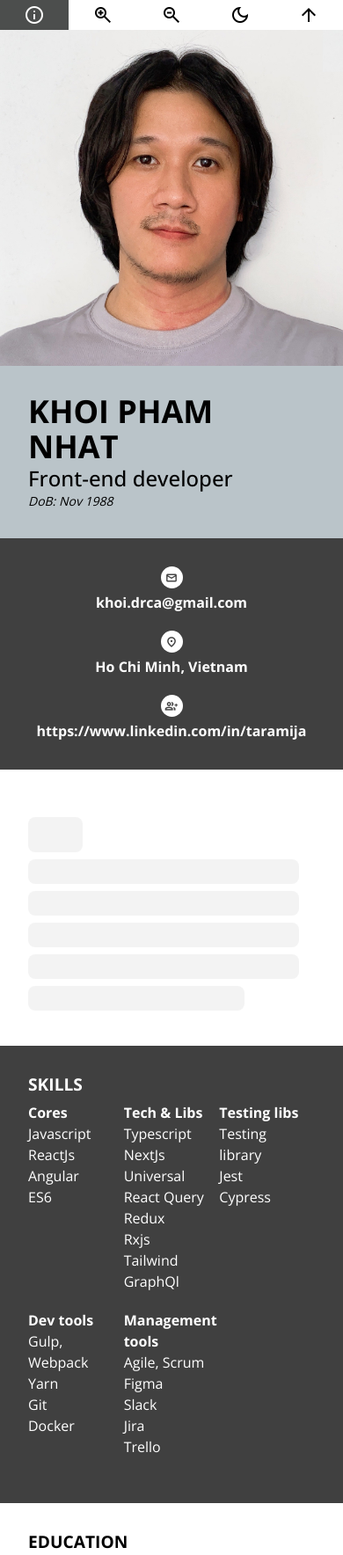
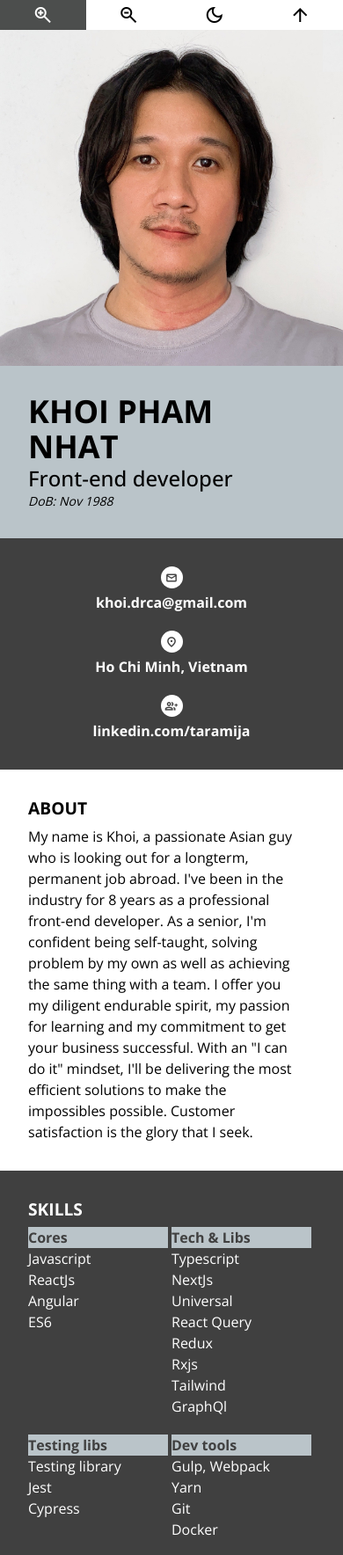
Before and after one commit to ethanpham1811/cv, a website: page index.html in a window 390 px wide. Shown: the top 1768 px of the page at 88% size. Drawn offline with nearby package versions, Linux system fonts and the light colour scheme.

Commit message:
fix responsive design & content

```diff
--- a/index.html
+++ b/index.html
@@ -40,6 +40,7 @@
         --header-color: hsl(201, 12%, 76%);
         --nav-color: hsl(0, 0%, 25%);
         --ske-color: hsl(0, 0%, 91%);
+        --link-color: hsl(219, 78%, 61%);
       }
       @layer base {
         html {
@@ -60,7 +61,7 @@
           @apply relative text-black md:text-white bg-white md:bg-[#4c4e4d] hover:bg-[#4c4e4d] hover:text-white md:hover:bg-white md:hover:text-[#4c4e4d] transition-all flex items-center grow;
         }
         .nav__btn-icon {
-          @apply w-full p-[5px]
+          @apply w-full md:max-w-[34px] p-[5px]
           before:opacity-0 before:translate-x-5 before:transition-all
           after:opacity-0 after:translate-x-5 after:transition-all
           hover:before:opacity-100 hover:before:translate-x-0
@@ -68,12 +69,12 @@
           before:absolute
           after:absolute
           before:border-4 before:border-transparent before:border-r-white before:border-solid before:top-[calc(50%_-_5px)] before:left-[37px]
-          after:lowercase after:font-body after:text-[12px] after:bg-white after:top-0 after:left-[45px] after:text-black after:px-5 after:py-2 after:rounded-sm after:whitespace-pre-wrap after:w-max
+          after:lowercase after:font-body after:text-[12px] after:bg-white after:top-0 after:left-[45px] after:text-black after:px-[15px] after:py-[8px] after:rounded-sm after:whitespace-pre-wrap after:w-max
           max-md:before:hidden
           max-md:after:hidden;
         }
         .contact__link--slide {
-          @apply text-transparent bg-[linear-gradient(90deg,#6e91d1_50%,#fff_0)] bg-[right] hover:bg-[left] bg-clip-text transition-all duration-500 bg-[length:200%_100%];
+          @apply text-transparent bg-[linear-gradient(90deg,var(--header-color)_50%,#fff_0)] bg-[right] hover:bg-[left] bg-clip-text transition-all ease-out duration-200 bg-[length:200%_100%];
         }
       }
     </style>
@@ -81,13 +82,13 @@
   <body class="bg-[#4c4e4d] dark:bg-[#383737] font-body text-[16px]" id="top">
     <a href="#skill-list" class="sr-only focus:not-sr-only" tabindex="1">Skip to skill list</a>
     <main
-      class="dark:bg-[#4c4e4d] dark:text-white relative text-base container md:min-w-[1000px] xl:max-w-5xl mx-auto grid grid-cols-1 md:grid-cols-[50px_300px_1fr] bg-white shadow-[0_0_1rem] shadow-black md:mt-10 md:mb-10"
+      class="dark:bg-[#4c4e4d] dark:text-white relative text-base container xl:min-w-[1000px] xl:max-w-5xl mx-auto grid grid-cols-1 md:grid-cols-[50px_300px_1fr] bg-white shadow-[0_0_1rem] shadow-black md:mt-10 md:mb-10"
     >
       <nav
         class="sticky z-10 md:fixed top-0 md:top-[calc(50vh_-_100px)] left-[10px] md:rounded-[10px] flex md:flex-col md:shadow-[0_0_10px] bg-[#838383] text-[16px] leading-normal"
       >
-        <button class="nav__btn md:rounded-t-[10px]">
-          <span class="material-symbols-outlined nav__btn-icon after:content-['This_page_is_styled_by_TailwindCss_\A_my_name_is_Khoi']">info</span>
+        <button class="nav__btn md:rounded-t-[10px] max-md:hidden">
+          <span class="material-symbols-outlined nav__btn-icon after:content-['This_page_is_styled_using_TailwindCss']">info</span>
         </button>
         <button class="nav__btn">
           <span class="material-symbols-outlined nav__btn-icon after:content-['Increase_font_size']" onclick="zoom(true)">zoom_in</span>
@@ -96,10 +97,10 @@
           <span class="material-symbols-outlined nav__btn-icon after:content-['Decrease_font_size']" onclick="zoom(false)">zoom_out</span>
         </button>
         <button class="nav__btn" id="darkBtn">
-          <span class="material-symbols-outlined nav__btn-icon after:content-['Dark_mode_switcher']" onclick="switchMode()">dark_mode</span>
+          <span class="material-symbols-outlined nav__btn-icon after:content-['Dark_mode']" onclick="switchMode()">dark_mode</span>
         </button>
         <button class="nav__btn md:rounded-b-[10px]">
-          <span class="material-symbols-outlined nav__btn-icon after:content-['Scroll_to_top']"
+          <span class="material-symbols-outlined nav__btn-icon after:content-['Scroll_top']"
             ><a href="#top" class="w-full block">arrow_upward</a></span
           >
         </button>
@@ -107,10 +108,10 @@
       <div></div>
 
       <!-- Avatar -->
-      <section class="bg-[var(--header-color)]">
+      <section class="flex items-center bg-[var(--header-color)] dark:bg-[#4c4e4d]">
         <picture>
           <source srcset="imgs/avt_sm.jpg" media="(min-width:768px)" />
-          <img data-id="avt" src="imgs/avt_lg.jpg" alt="avatar" class="hidden" onload="onAvtLoaded()" />
+          <img data-id="avt" src="imgs/avt_lg.jpg" alt="Khoi's front face" class="hidden" onload="onAvtLoaded()" />
           <div
             data-id="avtSke"
             class="bg-[url('imgs/skeleton.svg')] bg-[length:30%] md:bg-cover bg-no-repeat bg-center avatar__clip--mb md:avatar__clip min-h-[294px] animate-pulse"
@@ -119,16 +120,16 @@
       </section>
 
       <!-- Name -->
-      <header data-id="name" class="flex flex-col justify-end p-8 pr-[50px] bg-[var(--header-color)] dark:bg-[#4c4e4d] hidden">
+      <header data-id="name" class="flex flex-col justify-end p-8 pr-[50px] bg-[var(--header-color)] dark:bg-[#4c4e4d]">
         <h1 class="text-4xl font-bold">KHOI PHAM NHAT</h1>
         <div class="font-medium text-2xl">Front-end developer</div>
         <div class="italic text-sm">DoB: <time datetime="1988-11-18">Nov 1988</time></div>
       </header>
-      <div data-id="nameSke" class="min-h-[294px] flex flex-col justify-end bg-[var(--header-color)] p-8">
+      <!-- <div data-id="nameSke" class="min-h-[294px] flex flex-col justify-end bg-[var(--header-color)] p-8">
         <div class="bg-[var(--ske-color)] rounded-lg mb-2 h-10 w-[50%] animate-pulse"></div>
         <div class="bg-[var(--ske-color)] rounded-lg mb-2 h-7 w-[30%] animate-pulse"></div>
         <div class="bg-[var(--ske-color)] rounded-md h-5 w-[25%] animate-pulse"></div>
-      </div>
+      </div> -->
 
       <div class="row-span-3"></div>
 
@@ -164,48 +165,41 @@
             >
               group_add
             </span>
-            <a class="font-bold contact__link--slide" href="https://www.linkedin.com/in/taramija">https://www.linkedin.com/in/taramija</a>
+            <a class="font-bold contact__link--slide" href="https://www.linkedin.com/in/taramija">linkedin.com/taramija</a>
           </li>
         </ul>
       </section>
 
       <!-- About -->
       <section
-        class="dark:text-white relative flex flex-col p-8 pr-[50px] text-black after:absolute after:border-t-[1px] after:w-[calc(100%_-_2rem_-_50px)] after:bottom-0 after:border-black after:max-md:hidden"
+        class="dark:text-white relative flex flex-col p-8 pr-[50px] text-black after:absolute after:border-t-[1px] after:w-[calc(100%_-_2rem_-_50px)] after:bottom-0 dark:after:border-white after:border-black after:max-md:hidden"
         tabindex="1"
       >
-        <article data-id="article" class="flex-grow hidden">
+        <article data-id="article" class="flex-grow">
           <h3 class="text-[1.2rem] mb-2 uppercase font-bold">about</h3>
           <p>
-            My name is Khoi, a passionate Asian guy who is looking out for a longterm, permanent job abroad. I've been in the industry for 8 years. As
-            a senior, I'm confident being self-taught, solving problem by my own as well as achieving the same thing with a team. I offer you my
-            diligent endurable spirit, my passion in learning and my commitment to get your business successful. With an "I can do it" mindset, I'll
-            be delivering the most efficient solutions to turn the impossibles possible. Customer satisfaction is the glory that I seek.
+            My name is Khoi, a passionate Asian guy who is looking out for a longterm, permanent job abroad. I've been in the industry for 8 years as
+            a professional front-end developer. As a senior, I'm confident being self-taught, solving problem by my own as well as achieving the same
+            thing with a team. I offer you my diligent endurable spirit, my passion for learning and my commitment to get your business successful.
+            With an "I can do it" mindset, I'll be delivering the most efficient solutions to make the impossibles possible. Customer satisfaction is
+            the glory that I seek.
           </p>
         </article>
-        <div data-id="articleSke" class="min-h-[250px] flex flex-col justify-end bg-white">
-          <div class="bg-[var(--ske-color)] rounded-lg mb-2 h-10 w-[20%] animate-pulse"></div>
-          <div class="bg-[var(--ske-color)] rounded-lg mb-2 h-7 w-full animate-pulse"></div>
-          <div class="bg-[var(--ske-color)] rounded-lg mb-2 h-7 w-full animate-pulse"></div>
-          <div class="bg-[var(--ske-color)] rounded-lg mb-2 h-7 w-full animate-pulse"></div>
-          <div class="bg-[var(--ske-color)] rounded-lg mb-2 h-7 w-full animate-pulse"></div>
-          <div class="bg-[var(--ske-color)] rounded-lg mb-2 h-7 w-[80%] animate-pulse"></div>
-        </div>
       </section>
 
       <!-- Skills -->
       <section class="relative bg-[var(--nav-color)] flex flex-col p-8 text-white row-span-2 scroll-smooth" tabindex="1" id="skill-list">
         <h3 class="text-[1.2rem] mb-2 uppercase font-bold">skills</h3>
-        <div class="grid md:grid-cols-1 sm:grid-cols-5 grid-cols-3">
+        <div class="grid md:grid-cols-1 sm:grid-cols-5 grid-cols-2">
           <ul class="flex flex-col mr-1 md:mr-0 md:text-right mb-5">
-            <li class="font-bold">Cores</li>
+            <li class="max-md:bg-[var(--header-color)] text-white max-md:text-[var(--nav-color)] break-words font-bold">Cores</li>
             <li>Javascript</li>
             <li>ReactJs</li>
             <li>Angular</li>
             <li>ES6</li>
           </ul>
           <ul class="flex flex-col mr-1 md:mr-0 md:text-right mb-5">
-            <li class="font-bold">Tech & Libs</li>
+            <li class="max-md:bg-[var(--header-color)] text-white max-md:text-[var(--nav-color)] break-words font-bold">Tech & Libs</li>
             <li>Typescript</li>
             <li>NextJs</li>
             <li>Universal</li>
@@ -216,20 +210,20 @@
             <li>GraphQl</li>
           </ul>
           <ul class="flex flex-col mr-1 md:mr-0 md:text-right mb-5">
-            <li class="font-bold">Testing libs</li>
+            <li class="max-md:bg-[var(--header-color)] text-white max-md:text-[var(--nav-color)] break-words font-bold">Testing libs</li>
             <li>Testing library</li>
             <li>Jest</li>
             <li>Cypress</li>
           </ul>
           <ul class="flex flex-col mr-1 md:mr-0 md:text-right mb-5">
-            <li class="font-bold">Dev tools</li>
+            <li class="max-md:bg-[var(--header-color)] text-white max-md:text-[var(--nav-color)] break-words font-bold">Dev tools</li>
             <li>Gulp, Webpack</li>
             <li>Yarn</li>
             <li>Git</li>
             <li>Docker</li>
           </ul>
           <ul class="flex flex-col mr-1 md:mr-0 md:text-right mb-5">
-            <li class="font-bold">Management tools</li>
+            <li class="max-md:bg-[var(--header-color)] text-white max-md:text-[var(--nav-color)] break-words font-bold">Management tools</li>
             <li>Agile, Scrum</li>
             <li>Figma</li>
             <li>Slack</li>
@@ -241,7 +235,7 @@
 
       <!-- Education -->
       <section
-        class="dark:text-white relative flex flex-col p-8 pr-[50px] text-black after:absolute after:border-t-[1px] after:w-[calc(100%_-_2rem_-_50px)] after:bottom-0 after:border-black after:max-md:hidden"
+        class="dark:text-white relative flex flex-col p-8 pr-[50px] text-black after:absolute after:border-t-[1px] after:w-[calc(100%_-_2rem_-_50px)] after:bottom-0 dark:after:border-white after:border-black after:max-md:hidden"
         tabindex="1"
       >
         <article class="flex-grow">
@@ -271,8 +265,8 @@
           <ul class="pl-8 mb-[10px] list-[circle]">
             <li>
               Participated in a big project name Auvenir, one pure web based application of the giant Deloitte, an international company who is an
-              expert in providing audit, assurance and consulting in financial field. Throughout 4 years, my team of 20 members was responsible for
-              developing over 30 features for a complex ReactJs based project.
+              expert in providing audit, assurance and consultation in financial field. Throughout 4 years, my team of 20 members were responsible for
+              development of over 30 features for a giant-class ReactJs project.
             </li>
             <li>Entire development lifecycle with Agile, full CI/DI process on Azure platform.</li>
             <li>
@@ -282,7 +276,7 @@
             <li>Gave presentation on requirements and risks analysis prior to every sprint.</li>
             <li>Technical discussion and whiteboarding to address problem.</li>
             <li>
-              Beside Auvernir, I was responsible for code reviewing, evaluating merge requests in a team of 4 taken care of several other projects.
+              Beside Auvernir, I was responsible for code reviewing, merge requests evaluation in a team of 4 taken care of several other projects.
             </li>
             <li>4 months working with GraphQL.</li>
           </ul>
@@ -313,10 +307,10 @@
           </ul>
           <h5 class="font-bold">Prominent Projects:</h5>
           <ul class="list-disc pl-8 mb-[10px]">
-            <li>Proximity: Angular location tracker app, GG map Apis integrated. A management app for French bicycle tournament.</li>
+            <li>Proximity: An Angular based management app for French bicycle tournament with location tracking using GG map Apis.</li>
             <li>
               Internal conference web app: ReactJs based video conference Zoom-like app, a two men project with screen sharing, file transferring,
-              voice & video call, in app chat integrated.
+              voice, video call and in-app chat.
             </li>
           </ul>
         </article>
@@ -328,9 +322,9 @@
           - Ho Chi Minh, Vietnam
           <h4 class="font-semibold text-xl mb-2">Front-end Developer</h4>
           <ul class="pl-8 mb-[10px] list-[circle]">
+            <li>Worked with western-cultured working environment in a French company with strict quality evaluation process.</li>
             <li>Developed hybrid presentation apps for international hospitals around the world, used by qualified doctors.</li>
-            <li>Western cultured working environment in a French company with strict quality evaluation process.</li>
-            <li>Worked with JS, Jquery, Canvas, ThreeJS and Flash to create effects/animations that run on mobile devices (web app).</li>
+            <li>Used JS, Jquery, Canvas, ThreeJS and Flash to create effects/animations that run on mobile devices (web app).</li>
           </ul>
           <h5 class="font-bold">Prominent Projects:</h5>
           <ul class="list-disc pl-8 mb-[10px]">
@@ -344,14 +338,6 @@
     </main>
     <!------------------------------------------------------------------SCRIPTs ------------------------------------------------>
     <script>
-      /* fake loading */
-      const name = document.querySelector('[data-id="name"]')
-      const nameSke = document.querySelector('[data-id="nameSke"]')
-      setTimeout(() => {
-        name.classList.remove('hidden')
-        nameSke.classList.add('hidden')
-      }, 1500)
-
       /* avat loaded */
       function onAvtLoaded() {
         const avt = document.querySelector('[data-id="avt"]')
```
